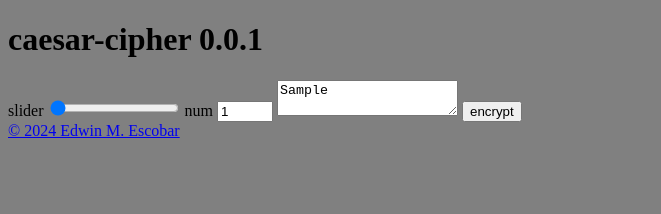
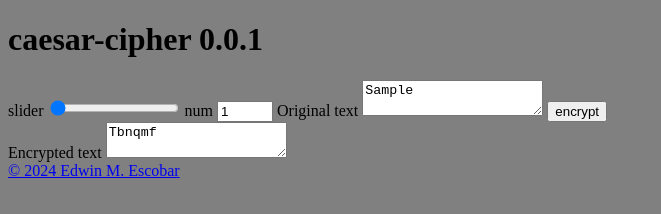
Before and after one commit to escowin/caesar-cipher, a plain HTML site: page index.html in a window 1280 px wide. Both pictures are taken after typing "Sample" into the empty fields and a click on the button "encrypt". Shown: the whole page, without its empty margins (0-661 px from the left). Drawn offline with Linux system fonts and the light colour scheme.

Commit message:
implemented second textarea to display encrypted string

```diff
--- a/assets/script.js
+++ b/assets/script.js
@@ -5,7 +5,8 @@ const dom = {
   headerEl: document.querySelector("h1"),
   numInputEl: document.getElementById("num-input"),
   rangeInputEl: document.getElementById("num-range"),
-  textareaEl: document.getElementById("text"),
+  originalTextEl: document.getElementById("original-text"),
+  encryptedTextEl: document.getElementById("encrypted-text")
 };
 
 // starts up app logic
@@ -48,11 +49,12 @@ function formSubmitHandler(e) {
 
   // form element `num` is converted from string to number type to accurately calculate math
   const num = parseInt(dom.numInputEl.value);
-  const text = dom.textareaEl.value;
+  const text = dom.originalTextEl.value;
   const result = encryptString(num, text);
 
   console.log(`original text: ${text}`);
   console.log(`encryption text: ${result}`);
+  displayEncryptedText(result)
 }
 
 // Encrypts string by shifting each alphabetic character ASCII value to the right by `num` value
@@ -76,4 +78,10 @@ function encryptString(num, string) {
   return result;
 }
 
+function displayEncryptedText(string) {
+  // clears textarea before populating it with encrypted string
+  dom.encryptedTextEl.innerText = ""
+  dom.encryptedTextEl.innerText = string
+}
+
 init();
--- a/index.html
+++ b/index.html
@@ -27,12 +27,17 @@
           />
         </label>
         <label for="text">
-          <textarea id="text" name="text"></textarea>
+          Original text
+          <textarea id="original-text" name="text"></textarea>
         </label>
         <button type="submit">encrypt</button>
       </form>
     </header>
-    <main id="cipher"></main>
+    <main id="cipher">
+      <label for="encrypted-text">Encrypted text
+        <textarea id="encrypted-text" name="encrypted-text"></textarea>
+      </label>
+    </main>
     <footer><a id="copyright" target="_blank"></a></footer>
   </body>
 </html>
```
